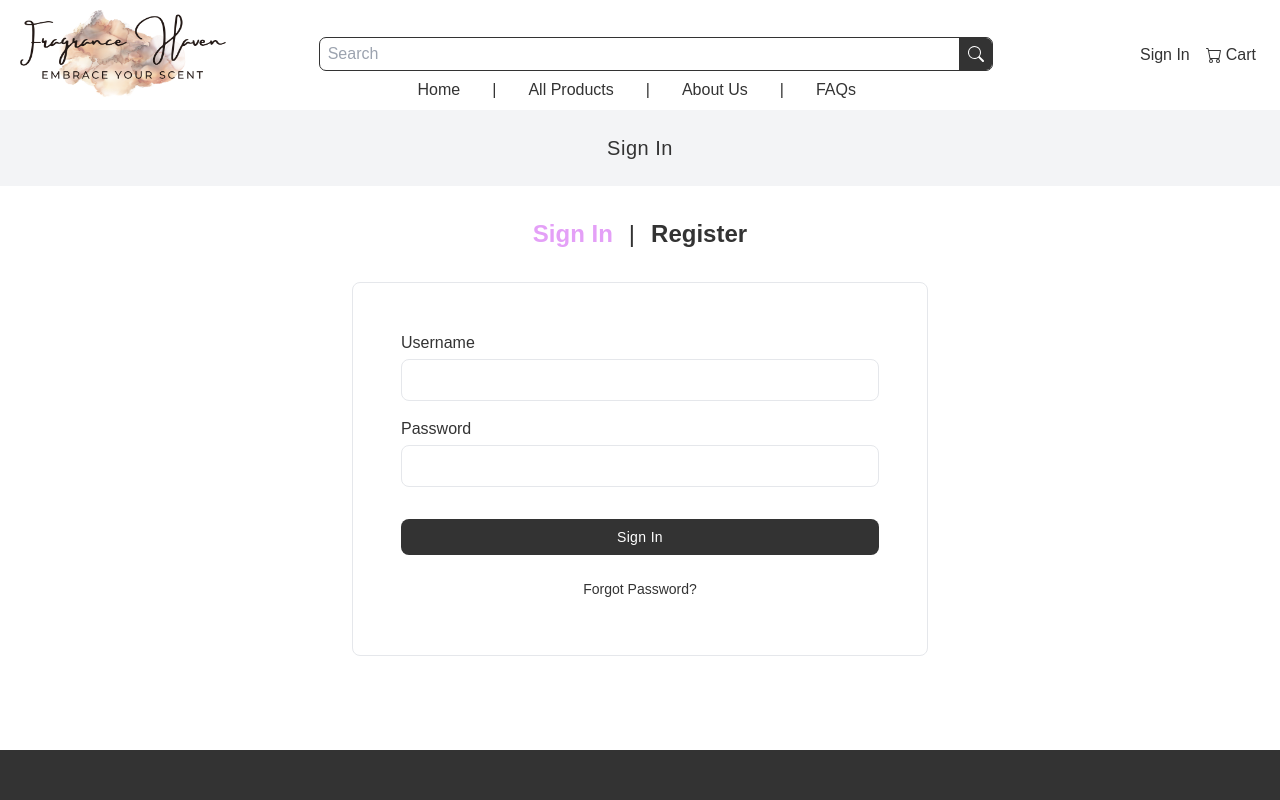
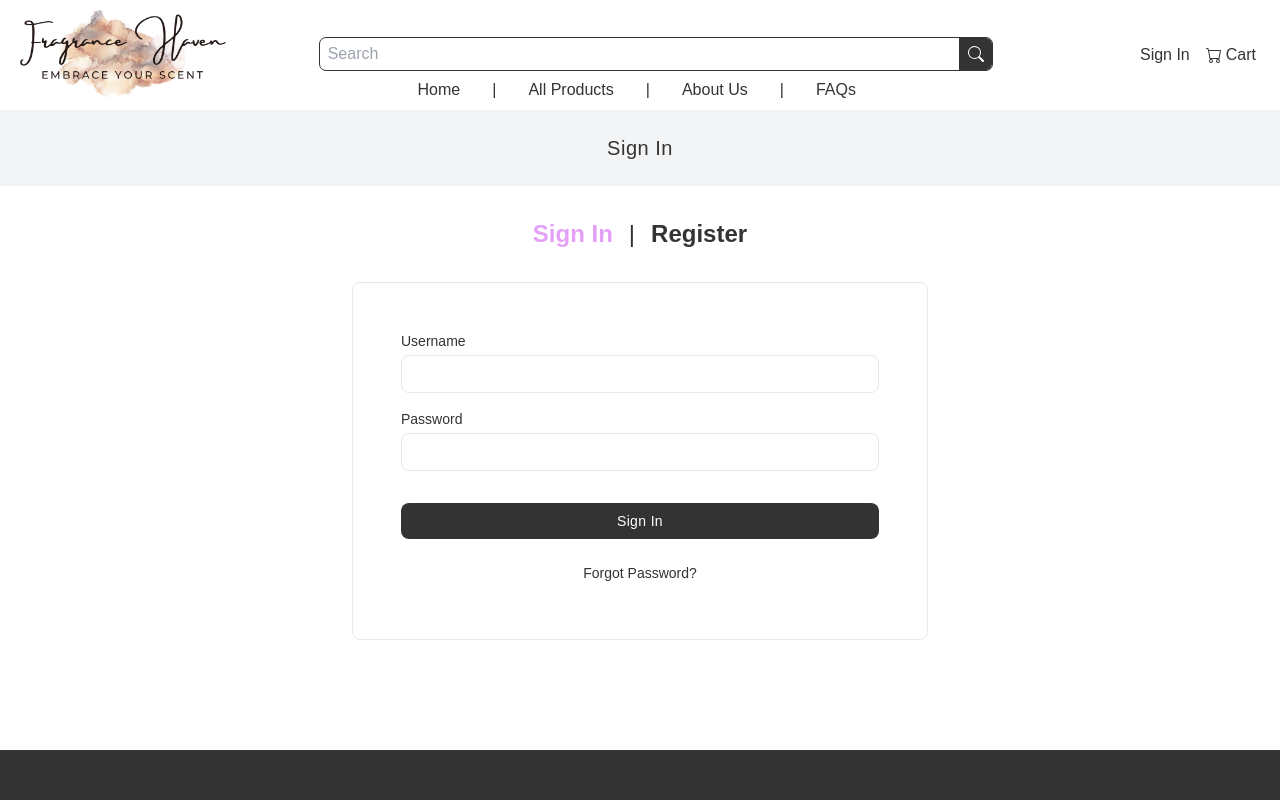
Before and after one commit to ChrisShim98/fragrancehaven, a React (Create React App) app: page /signIn in a window 1280 px wide. Shown: the top 800 px of the page. Built offline with nearby package versions, Linux system fonts and the light colour scheme.

Commit message:
fixed spacing on sign in form

```diff
--- a/src/pages/SignIn.jsx
+++ b/src/pages/SignIn.jsx
@@ -45,8 +45,8 @@ const SignIn = () => {
           Register
         </button>
       </div>
-      <div className="w-full flex justify-center px-6">
-        <form className="border rounded-lg grid gap-4 py-12 px-12 mb-12 w-full max-w-[36rem]">
+      <div className="w-full flex justify-center px-4">
+        <form className="border rounded-lg grid gap-4 py-12 px-4 text-sm sm:texgt-base sm:px-12 mb-12 w-full max-w-[36rem]">
           {form !== undefined &&
             (isSignIn ?  loginForm : isForgetPassword ? forgetPasswordForm : registerForm).map((field) => {
               return (
```
